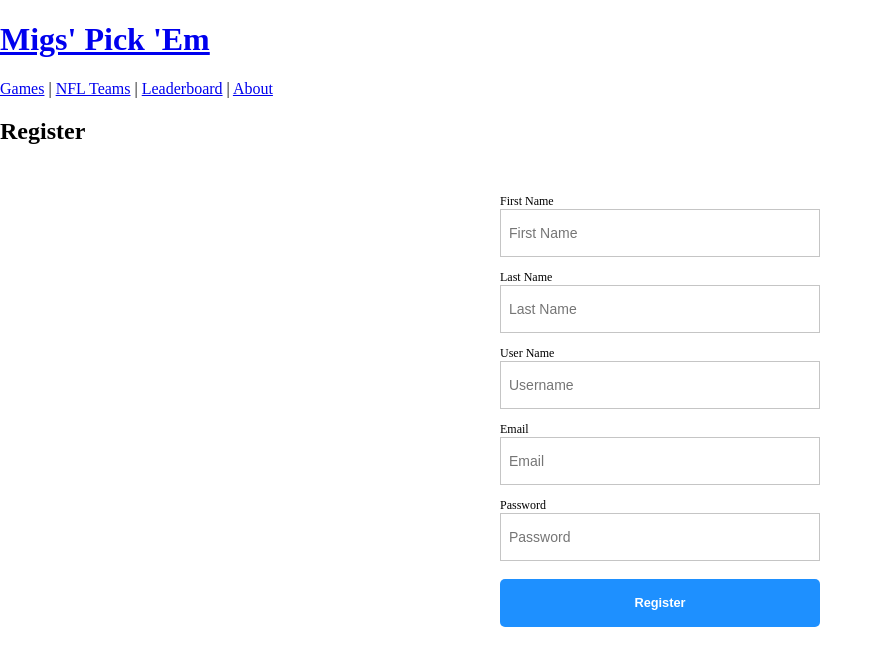
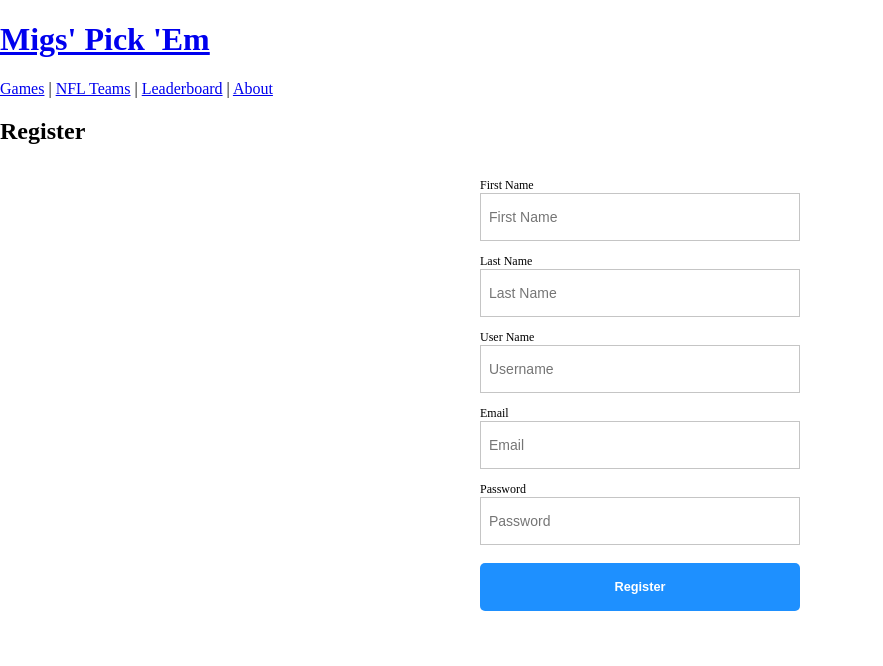
Before and after one commit to michael-abbate/pickem-app-vue, a Vue app in the folder pickem-front-end-v2/: page /register in a window 1280 px wide. Shown: the top 666 px of the page, without its empty margins (0-883 px from the left). Built offline with nearby package versions, Linux system fonts and the light colour scheme.

Commit message:
remove padding from ul to center the registration container

```diff
--- a/pickem-front-end-v2/src/components/RegisterUser.vue
+++ b/pickem-front-end-v2/src/components/RegisterUser.vue
@@ -121,6 +121,8 @@ export default {
 ul {
     display: inline-block;
     width:25%;
+    margin:0px;
+    padding:0px;
 }
 
 .registration-label-input {
```
